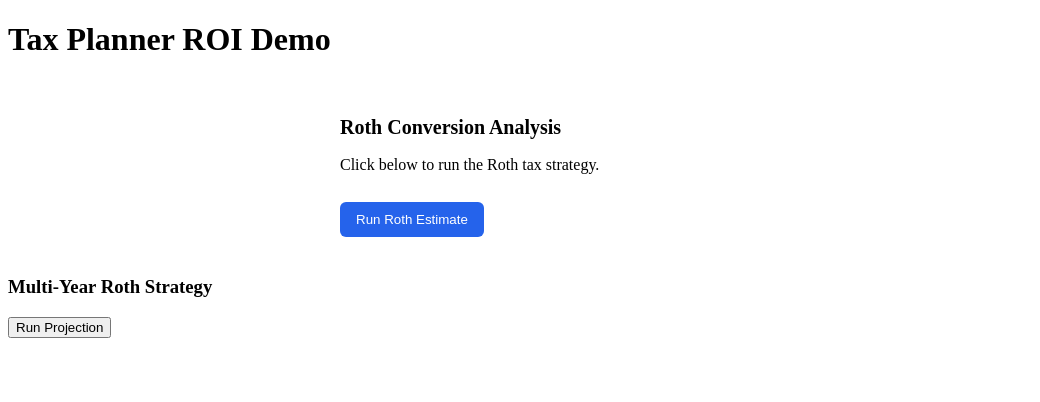
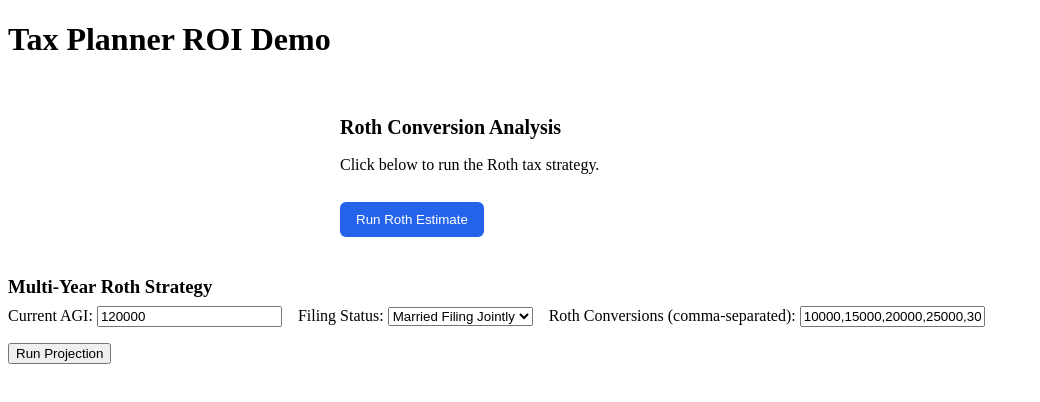
Before and after one commit to skunz70/tax-strategy-frontend, a React (Create React App) app: page / in a window 1280 px wide. Shown: the top 402 px of the page, without its empty margins (0-1040 px from the left). Built offline with nearby package versions, Linux system fonts and the light colour scheme.

Commit message:
Update MultiYearRothCard.jsx

```diff
--- a/src/components/MultiYearRothCard.jsx
+++ b/src/components/MultiYearRothCard.jsx
@@ -2,18 +2,22 @@ import React, { useState } from "react";
 
 function MultiYearRothCard() {
   const [response, setResponse] = useState(null);
+  const [agi, setAgi] = useState(120000);
+  const [filingStatus, setFilingStatus] = useState("married_filing_jointly");
+  const [contributions, setContributions] = useState("10000,15000,20000,25000,30000");
 
   const handleClick = async () => {
     try {
+      const parsedContributions = contributions.split(",").map(val => parseFloat(val.trim()));
       const res = await fetch("https://chatgpt-tax-planner.onrender.com/multi_year_roth_projection", {
         method: "POST",
         headers: {
           "Content-Type": "application/json",
         },
         body: JSON.stringify({
-          current_agi: 120000,
-          roth_contributions: [10000, 15000, 20000, 25000, 30000],
-          filing_status: "married_filing_jointly",
+          current_agi: parseFloat(agi),
+          roth_contributions: parsedContributions,
+          filing_status: filingStatus,
         }),
       });
 
@@ -26,30 +30,60 @@ function MultiYearRothCard() {
 
   return (
     <div className="strategy-card">
-      <h3>Multi-Year Roth Strategy</h3>
+      <h3 style={{ fontWeight: "bold", marginBottom: "0.5rem" }}>Multi-Year Roth Strategy</h3>
+
+      {/* Input Form */}
+      <div style={{ marginBottom: "1rem" }}>
+        <label>Current AGI: </label>
+        <input
+          type="number"
+          value={agi}
+          onChange={(e) => setAgi(e.target.value)}
+          style={{ marginRight: "1rem" }}
+        />
+
+        <label>Filing Status: </label>
+        <select
+          value={filingStatus}
+          onChange={(e) => setFilingStatus(e.target.value)}
+          style={{ marginRight: "1rem" }}
+        >
+          <option value="single">Single</option>
+          <option value="married_filing_jointly">Married Filing Jointly</option>
+        </select>
+
+        <label>Roth Conversions (comma-separated): </label>
+        <input
+          type="text"
+          value={contributions}
+          onChange={(e) => setContributions(e.target.value)}
+        />
+      </div>
+
       <button onClick={handleClick}>Run Projection</button>
 
-      {response?.projection && (
+      {/* Output Table */}
+      {response && response.projection && (
         <table style={{ marginTop: "1rem", borderCollapse: "collapse", width: "100%" }}>
           <thead>
             <tr>
-              <th style={cellStyle}>Year</th>
-              <th style={cellStyle}>Original AGI</th>
-              <th style={cellStyle}>Conversion</th>
-              <th style={cellStyle}>New AGI</th>
-              <th style={cellStyle}>Rate</th>
-              <th style={cellStyle}>Bracket</th>
+              <th style={{ border: "1px solid #ccc", padding: "8px" }}>Year</th>
+              <th style={{ border: "1px solid #ccc", padding: "8px" }}>Original AGI</th>
+              <th style={{ border: "1px solid #ccc", padding: "8px" }}>Conversion</th>
+              <th style={{ border: "1px solid #ccc", padding: "8px" }}>New AGI</th>
+              <th style={{ border: "1px solid #ccc", padding: "8px" }}>Rate</th>
+              <th style={{ border: "1px solid #ccc", padding: "8px" }}>Bracket</th>
             </tr>
           </thead>
           <tbody>
             {response.projection.map((row, i) => (
               <tr key={i}>
-                <td style={cellStyle}>{row.year}</td>
-                <td style={cellStyle}>${row.original_agi.toLocaleString()}</td>
-                <td style={cellStyle}>${row.conversion_amount.toLocaleString()}</td>
-                <td style={cellStyle}>${row.new_agi.toLocaleString()}</td>
-                <td style={cellStyle}>{row.marginal_rate}</td>
-                <td style={cellStyle}>{row.bracket}</td>
+                <td style={{ border: "1px solid #ccc", padding: "8px" }}>{row.year}</td>
+                <td style={{ border: "1px solid #ccc", padding: "8px" }}>${row.original_agi.toLocaleString()}</td>
+                <td style={{ border: "1px solid #ccc", padding: "8px" }}>${row.conversion_amount.toLocaleString()}</td>
+                <td style={{ border: "1px solid #ccc", padding: "8px" }}>${row.new_agi.toLocaleString()}</td>
+                <td style={{ border: "1px solid #ccc", padding: "8px" }}>{row.marginal_rate}</td>
+                <td style={{ border: "1px solid #ccc", padding: "8px" }}>{row.bracket}</td>
               </tr>
             ))}
           </tbody>
@@ -59,9 +93,4 @@ function MultiYearRothCard() {
   );
 }
 
-const cellStyle = {
-  border: "1px solid #ccc",
-  padding: "8px",
-};
-
 export default MultiYearRothCard;
```
